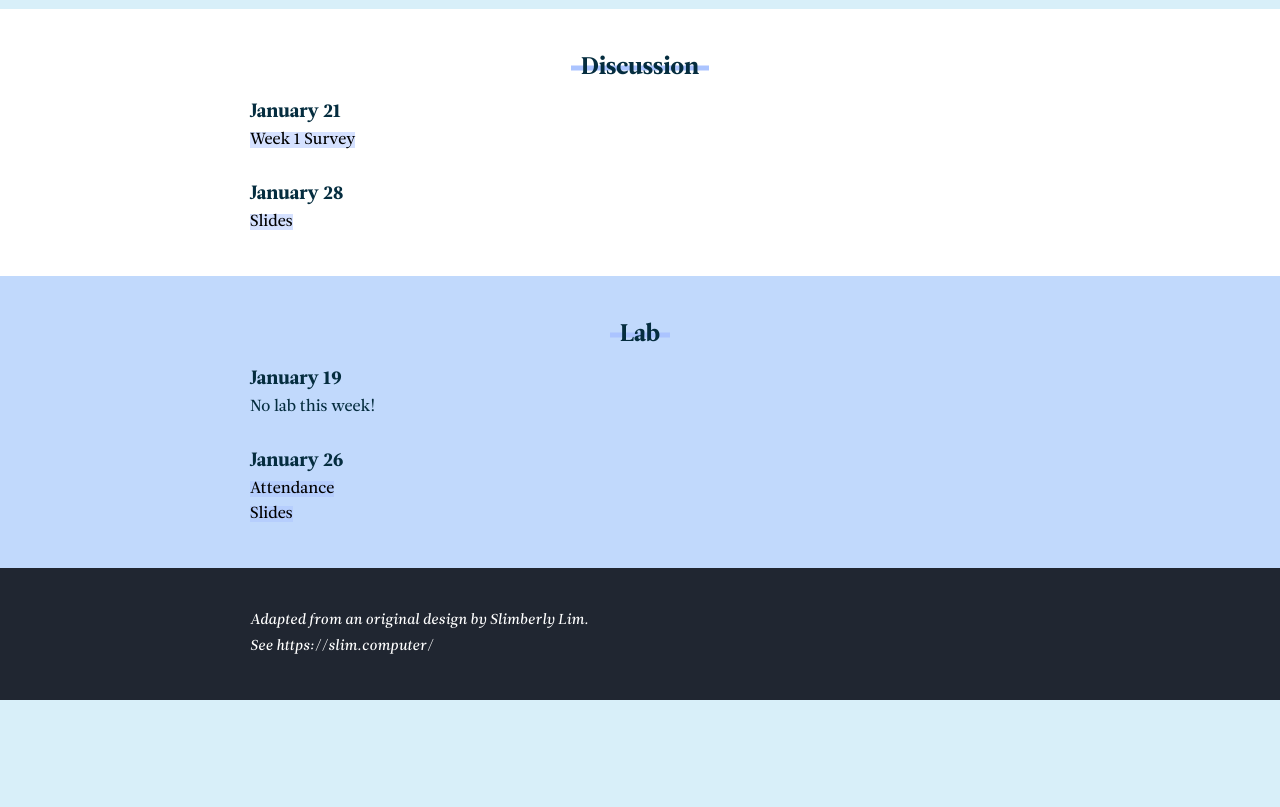
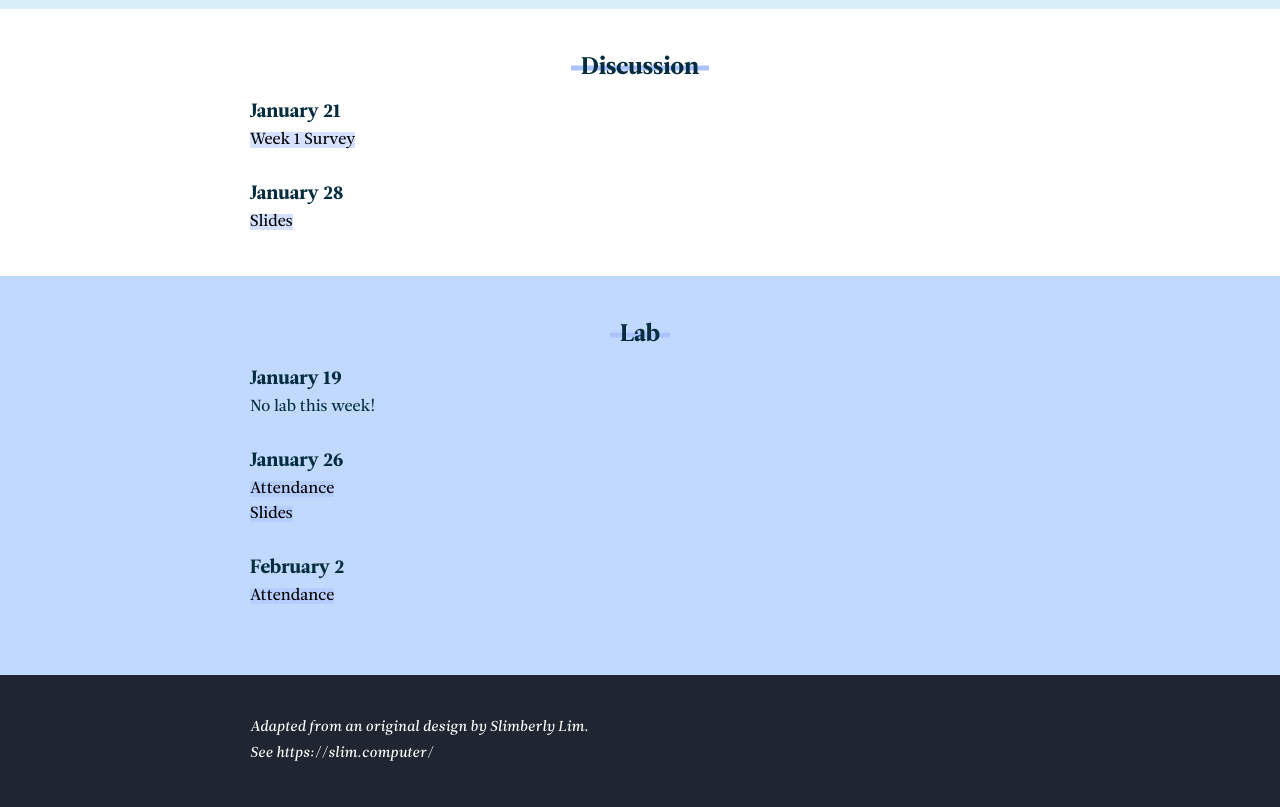
Before and after one commit to AnimeshAgrawal/61asite, a website: page index.html in a window 1280 px wide. Shown: the part 386-1193 px from the top of the page. Before the commit the page ends 1086 px from the top, so only its background shows below. Drawn offline with Linux system fonts and the light colour scheme.

Commit message:
lab 2 attendance

```diff
--- a/index.html
+++ b/index.html
@@ -70,7 +70,15 @@
                      <br>
                      <a href="assets/teaching/lab1slides.pdf">Slides</a>
                   </li>
-               </ul>
+               </ul> <br>
+
+               <ul>
+                  <li class="teaching_section">
+                     <h3 class="teaching_section-title">February 2</h3>
+                     <a href="https://forms.gle/Gv1qTExfZRfCTAi17">Attendance</a>
+                  </li>
+               </ul> <br>
+
             </div>
          </section>
 
```
